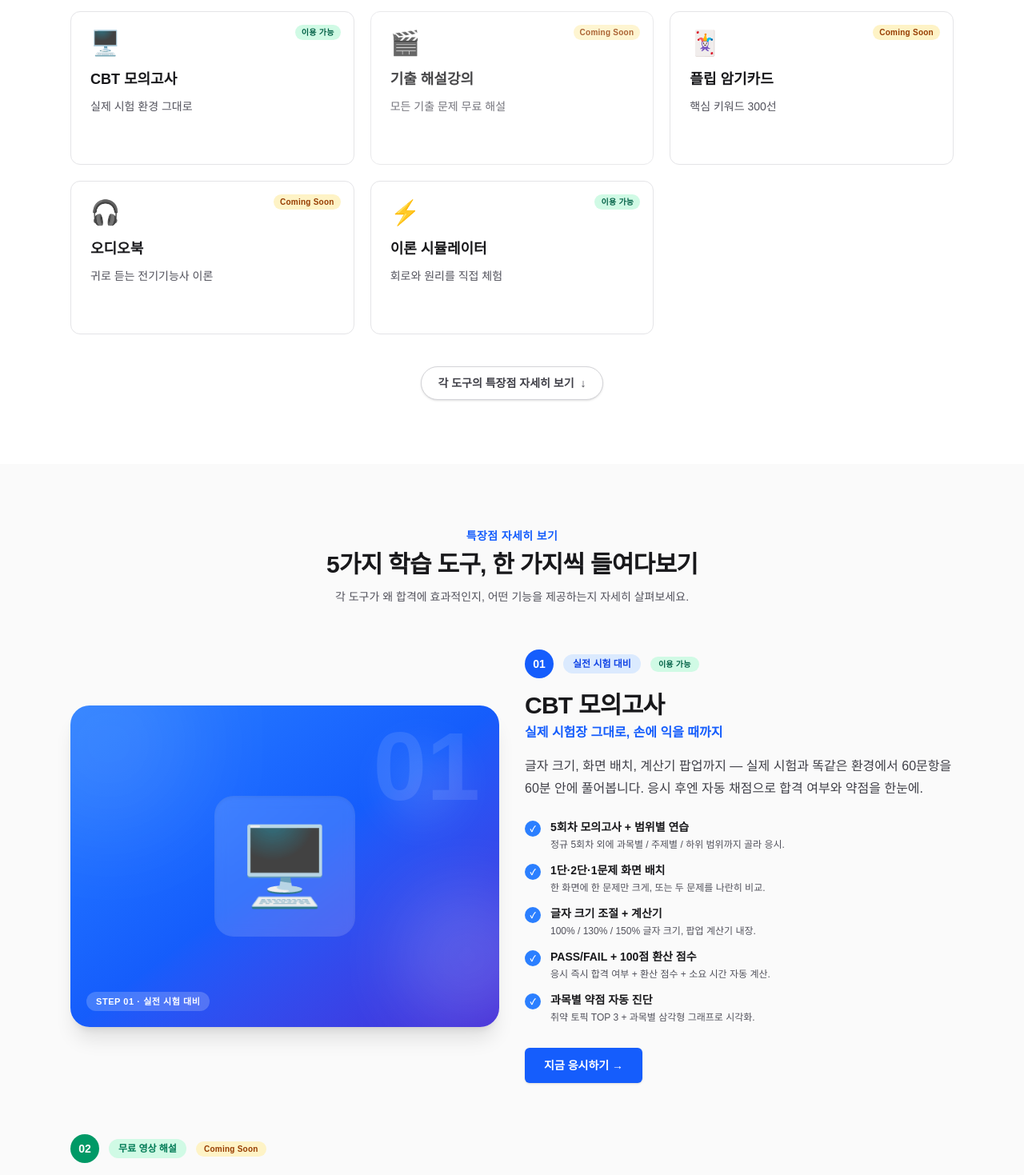
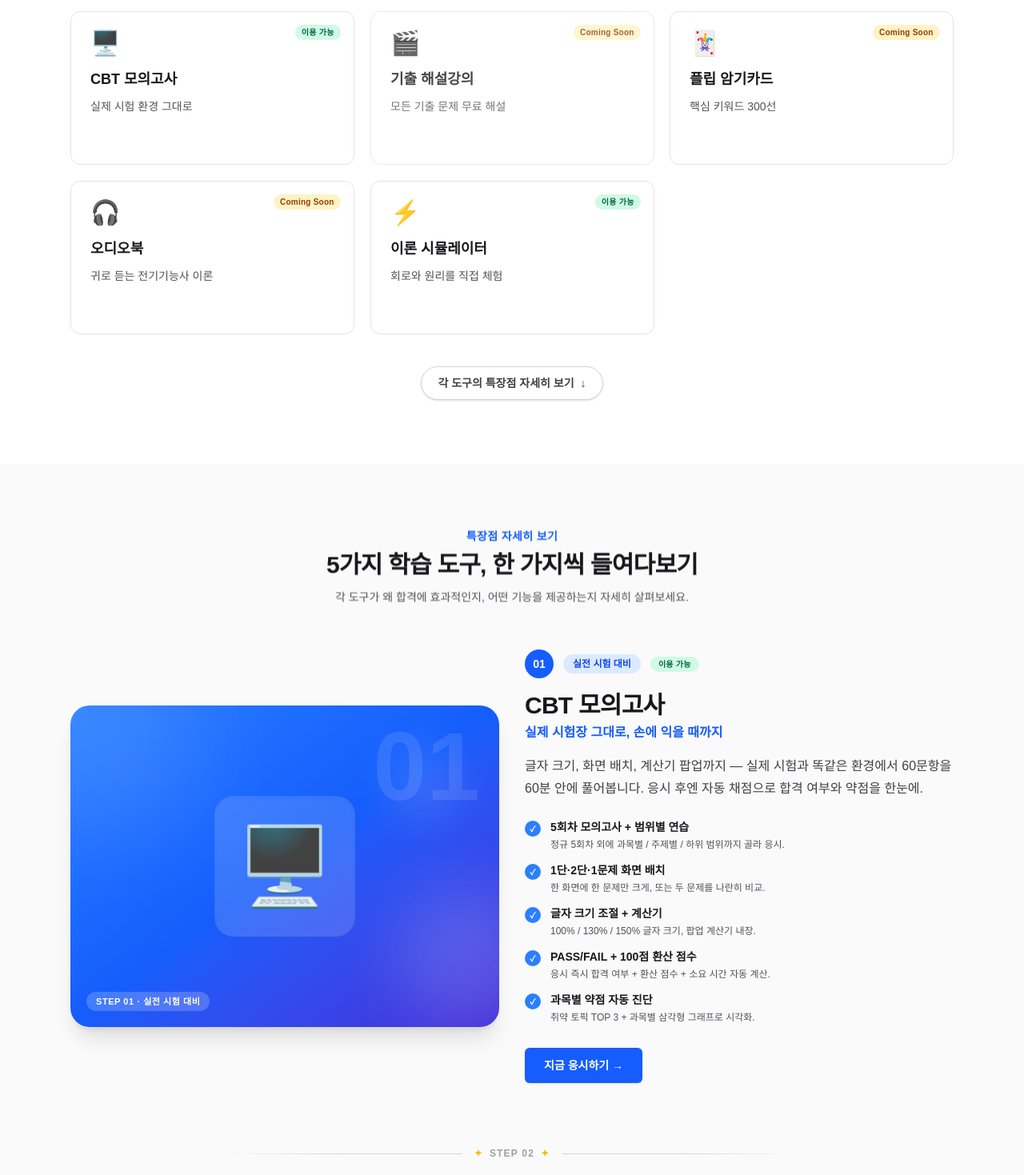
Before and after one commit to cys13241324-star/electrician-exam, a Next.js app: page / in a window 1280 px wide. Shown: the part 1600-3069 px from the top of the page at 80% size. Built offline with nearby package versions, Linux system fonts and the light colour scheme.

Commit message:
feat: 스크롤 reveal 애니메이션 + 섹션 디바이더 (모션 줄이기 대응)

```diff
--- a/src/app/page.tsx
+++ b/src/app/page.tsx
@@ -5,6 +5,7 @@ import { useMemo, useState } from "react";
 import Header from "@/components/Header";
 import Footer from "@/components/Footer";
 import HeroSlider, { type HeroSlide } from "@/components/HeroSlider";
+import Reveal from "@/components/Reveal";
 import HowItWorks from "@/components/HowItWorks";
 import FeatureDetails from "@/components/FeatureDetails";
 import CbtSpotlight from "@/components/CbtSpotlight";
@@ -237,7 +238,7 @@ export default function Home() {
         </div>
 
         <div className="grid grid-cols-1 gap-5 sm:grid-cols-2 lg:grid-cols-3">
-          {features.map((feature) => {
+          {features.map((feature, idx) => {
             const isComingSoon = feature.status === "coming_soon";
             const hasModal = feature.preview.kind !== "info";
             const goesToPage = feature.id === "cbt";
@@ -272,38 +273,32 @@ export default function Home() {
               "group relative rounded-xl border border-zinc-200 bg-white p-6 text-left transition";
             const interactiveClass = " hover:border-blue-300 hover:shadow-md";
 
-            if (goesToPage && feature.cta) {
-              return (
+            const card =
+              goesToPage && feature.cta ? (
                 <Link
-                  key={feature.id}
                   href={feature.cta.href}
-                  className={`${baseClass}${interactiveClass} block`}
+                  className={`${baseClass}${interactiveClass} block h-full`}
                 >
                   {cardInner}
                 </Link>
-              );
-            }
-
-            if (hasModal) {
-              return (
+              ) : hasModal ? (
                 <button
-                  key={feature.id}
                   type="button"
                   onClick={() => setActiveId(feature.id)}
-                  className={`${baseClass}${interactiveClass}`}
+                  className={`${baseClass}${interactiveClass} h-full w-full`}
                 >
                   {cardInner}
                 </button>
+              ) : (
+                <div className={`${baseClass} h-full cursor-default opacity-80`}>
+                  {cardInner}
+                </div>
               );
-            }
 
             return (
-              <div
-                key={feature.id}
-                className={`${baseClass} cursor-default opacity-80`}
-              >
-                {cardInner}
-              </div>
+              <Reveal key={feature.id} type="fade-up" delay={idx * 80}>
+                {card}
+              </Reveal>
             );
           })}
         </div>
--- a/src/components/FeatureDetails.tsx
+++ b/src/components/FeatureDetails.tsx
@@ -1,4 +1,6 @@
 import Link from "next/link";
+import Reveal from "./Reveal";
+import SectionDivider from "./SectionDivider";
 
 type Theme = {
   badgeBg: string;
@@ -252,6 +254,7 @@ export default function FeatureDetails() {
   return (
     <section id="feature-details" className="scroll-mt-24 bg-zinc-50">
       <div className="mx-auto max-w-6xl px-6 py-20">
+        <Reveal>
           <div className="mb-14 text-center">
             <p className="text-sm font-semibold tracking-wide text-blue-600">
               특장점 자세히 보기
@@ -263,23 +266,30 @@ export default function FeatureDetails() {
               각 도구가 왜 합격에 효과적인지, 어떤 기능을 제공하는지 자세히 살펴보세요.
             </p>
           </div>
+        </Reveal>
 
         <div className="space-y-16">
           {items.map((it, i) => {
             const reverse = i % 2 === 1;
             const isComingSoon = it.status === "coming_soon";
             return (
-              <article
-                key={it.id}
-                className="grid grid-cols-1 gap-8 lg:grid-cols-2 lg:items-center"
+              <div key={it.id}>
+                {i > 0 && <SectionDivider variant="spark" label={`STEP ${it.step}`} />}
+                <article className="mt-6 grid grid-cols-1 gap-8 lg:grid-cols-2 lg:items-center">
+                  {/* Visual */}
+                  <Reveal
+                    type={reverse ? "slide-right" : "slide-left"}
+                    className={reverse ? "lg:order-2" : ""}
                   >
-                {/* Visual */}
-                <div className={`${reverse ? "lg:order-2" : ""}`}>
                     <Visual item={it} />
-                </div>
+                  </Reveal>
 
                   {/* Content */}
-                <div className={`${reverse ? "lg:order-1" : ""}`}>
+                  <Reveal
+                    type={reverse ? "slide-left" : "slide-right"}
+                    delay={120}
+                    className={reverse ? "lg:order-1" : ""}
+                  >
                     <div className="flex items-center gap-3">
                       <span
                         className={`flex h-9 w-9 items-center justify-center rounded-full ${it.theme.stepBg} text-sm font-bold text-white`}
@@ -352,8 +362,9 @@ export default function FeatureDetails() {
                         )
                       )}
                     </div>
+                  </Reveal>
+                </article>
               </div>
-              </article>
             );
           })}
         </div>
--- a/src/components/HowItWorks.tsx
+++ b/src/components/HowItWorks.tsx
@@ -1,4 +1,5 @@
 import Link from "next/link";
+import Reveal from "./Reveal";
 
 type Step = {
   n: number;
@@ -83,7 +84,8 @@ export default function HowItWorks() {
 
         <div className="grid grid-cols-1 gap-6 md:grid-cols-3">
           {steps.map((step, i) => (
-            <div key={step.n} className="relative">
+            <Reveal key={step.n} type="fade-up" delay={i * 150}>
+            <div className="relative h-full">
               {i < steps.length - 1 && (
                 <div className="absolute right-0 top-12 hidden h-px w-full translate-x-1/2 bg-gradient-to-r from-blue-300 to-transparent md:block" />
               )}
@@ -166,6 +168,7 @@ export default function HowItWorks() {
                 )}
               </article>
             </div>
+            </Reveal>
           ))}
         </div>
       </div>
--- /dev/null
+++ b/src/components/Reveal.tsx
@@ -0,0 +1,80 @@
+"use client";
+
+import { useEffect, useRef, useState } from "react";
+
+export type RevealType = "fade-up" | "fade-in" | "slide-left" | "slide-right" | "scale";
+
+const HIDDEN: Record<RevealType, string> = {
+  "fade-up": "opacity-0 translate-y-8",
+  "fade-in": "opacity-0",
+  "slide-left": "opacity-0 -translate-x-10",
+  "slide-right": "opacity-0 translate-x-10",
+  scale: "opacity-0 scale-95",
+};
+
+const VISIBLE = "opacity-100 translate-x-0 translate-y-0 scale-100";
+
+export default function Reveal({
+  children,
+  type = "fade-up",
+  delay = 0,
+  duration = 700,
+  className = "",
+  threshold = 0.15,
+}: {
+  children: React.ReactNode;
+  type?: RevealType;
+  delay?: number;
+  duration?: number;
+  className?: string;
+  threshold?: number;
+}) {
+  const ref = useRef<HTMLDivElement>(null);
+  const [visible, setVisible] = useState(false);
+
+  useEffect(() => {
+    // 모션 줄이기 사용자는 즉시 표시
+    const reduce = window.matchMedia("(prefers-reduced-motion: reduce)").matches;
+    if (reduce) {
+      setVisible(true);
+      return;
+    }
+
+    const el = ref.current;
+    if (!el) return;
+
+    const observer = new IntersectionObserver(
+      ([entry]) => {
+        if (entry.isIntersecting) {
+          if (delay > 0) {
+            const id = window.setTimeout(() => setVisible(true), delay);
+            observer.unobserve(el);
+            return () => window.clearTimeout(id);
+          }
+          setVisible(true);
+          observer.unobserve(el);
+        }
+      },
+      {
+        threshold,
+        rootMargin: "0px 0px -10% 0px",
+      },
+    );
+
+    observer.observe(el);
+    return () => observer.disconnect();
+  }, [delay, threshold]);
+
+  return (
+    <div
+      ref={ref}
+      style={{
+        transitionDuration: `${duration}ms`,
+        transitionTimingFunction: "cubic-bezier(0.22, 1, 0.36, 1)",
+      }}
+      className={`transition-all will-change-transform ${visible ? VISIBLE : HIDDEN[type]} ${className}`}
+    >
+      {children}
+    </div>
+  );
+}
--- /dev/null
+++ b/src/components/SectionDivider.tsx
@@ -0,0 +1,61 @@
+type Variant = "dots" | "wave" | "line" | "spark";
+
+export default function SectionDivider({
+  variant = "spark",
+  label,
+}: {
+  variant?: Variant;
+  label?: string;
+}) {
+  if (variant === "wave") {
+    return (
+      <div className="relative h-12 overflow-hidden">
+        <svg
+          viewBox="0 0 1200 80"
+          className="absolute inset-0 h-full w-full"
+          preserveAspectRatio="none"
+          aria-hidden="true"
+        >
+          <path
+            d="M0,40 C300,80 600,0 900,40 C1050,60 1200,30 1200,30 L1200,80 L0,80 Z"
+            fill="currentColor"
+            className="text-zinc-50"
+          />
+        </svg>
+      </div>
+    );
+  }
+
+  if (variant === "line") {
+    return (
+      <div className="mx-auto my-2 h-px max-w-6xl bg-gradient-to-r from-transparent via-zinc-300 to-transparent" />
+    );
+  }
+
+  if (variant === "dots") {
+    return (
+      <div className="flex items-center justify-center gap-3 py-8">
+        <span className="h-1.5 w-1.5 rounded-full bg-zinc-300" />
+        <span className="h-1.5 w-1.5 rounded-full bg-zinc-400" />
+        <span className="h-1.5 w-1.5 rounded-full bg-zinc-300" />
+      </div>
+    );
+  }
+
+  // spark (default) — gradient line + center icon (optional label)
+  return (
+    <div className="mx-auto flex max-w-3xl items-center gap-4 px-6 py-4">
+      <div className="h-px flex-1 bg-gradient-to-r from-transparent via-zinc-300 to-zinc-300" />
+      <span className="flex items-center gap-2 text-xs font-semibold tracking-widest text-zinc-400">
+        <span className="text-amber-400" aria-hidden="true">
+          ✦
+        </span>
+        {label}
+        <span className="text-amber-400" aria-hidden="true">
+          ✦
+        </span>
+      </span>
+      <div className="h-px flex-1 bg-gradient-to-l from-transparent via-zinc-300 to-zinc-300" />
+    </div>
+  );
+}
--- a/src/components/Testimonials.tsx
+++ b/src/components/Testimonials.tsx
@@ -1,3 +1,5 @@
+import Reveal from "./Reveal";
+
 type Testimonial = {
   id: string;
   name: string;
@@ -94,10 +96,10 @@ export default function Testimonials() {
         </div>
 
         <div className="grid grid-cols-1 gap-5 md:grid-cols-2 lg:grid-cols-3">
-          {testimonials.map((t) => (
+          {testimonials.map((t, i) => (
+            <Reveal key={t.id} type="fade-up" delay={i * 80}>
             <article
-              key={t.id}
-              className="flex flex-col rounded-2xl border border-zinc-200 bg-gradient-to-br from-white to-zinc-50 p-6 shadow-sm transition hover:shadow-md"
+              className="flex h-full flex-col rounded-2xl border border-zinc-200 bg-gradient-to-br from-white to-zinc-50 p-6 shadow-sm transition hover:shadow-md"
             >
               <header className="flex items-center gap-3">
                 <div className="flex h-12 w-12 items-center justify-center rounded-full bg-blue-50 text-2xl">
@@ -123,6 +125,7 @@ export default function Testimonials() {
                 </div>
               )}
             </article>
+            </Reveal>
           ))}
         </div>
       </div>
```
Also changed, not shown: src/components/ElectricExtras.tsx (+5 -3 lines). Lines whose indentation alone changed are shown as unchanged.
